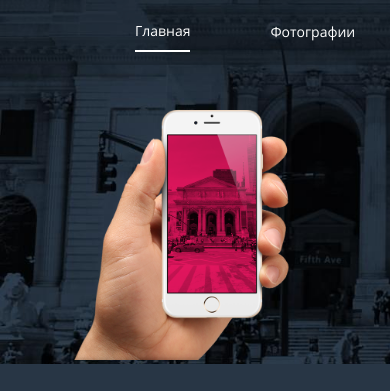
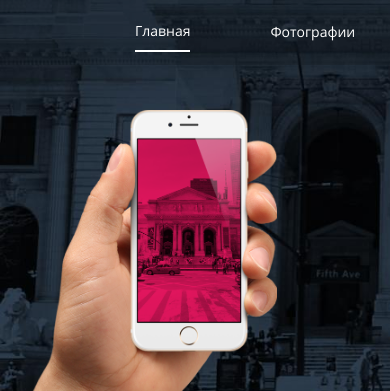
Before and after one commit to Linarka94/pink, a website: page src/index.html in a window 390 px wide. Shown: the top 391 px of the page. Drawn offline with nearby package versions, Linux system fonts and the light colour scheme; files that its build step writes are made by us from their sources; files whose address does not match are found by name; a web font is replaced by a local one.

Commit message:
Update background img in section home

```diff
--- a/src/index.html
+++ b/src/index.html
@@ -35,7 +35,6 @@
     </div>
   </header>
   <section class="home">
-    <img src="/img/iphone-6.png" class="home__iphone-img" alt="iPhone-6">
     <div class="home__wrapper">
       <div class="container">
         <div class="home__text">
--- a/src/styles/style.scss
+++ b/src/styles/style.scss
@@ -261,6 +261,32 @@ img {
   background-size: cover;
   position: relative;
 
+  @media (max-width: 480px) {
+    padding-top: 400px;
+  }
+
+  &::after {
+    content: '';
+    background-image: url('/img/iphone-6.png');
+    background-repeat: no-repeat;
+    background-size: cover;
+    background-position: center;
+    position: absolute;
+    width: 100%;
+    height: 100%;
+    bottom: 0;
+    right: 0;
+    display: block;
+
+    @media (max-width: 480px) {
+      top: 37%;
+      left: 30%;
+      transform: translate(-50%,-50%);
+      width: 320px;
+      height: 290px;
+    }
+  }
+
   &__wrapper {
     display: flex;
     justify-content: flex-start;
@@ -302,6 +328,7 @@ img {
     font-size: 50px;
     text-align: center;
     margin-top: 120px;
+    z-index: 2;
 
     @media (max-width: 768px) {
       font-size: 40px;
@@ -314,30 +341,30 @@ img {
   }
 }
 
-.home__iphone-img {
-  max-width: 68%;
-  height: 650px;
-  object-fit: none;
-  object-position: 65% 100%;
-  z-index: 1;
-  position: absolute;
-  bottom: 0;
-  right: 0;
+// .home__iphone-img {
+//   max-width: 68%;
+//   height: 650px;
+//   object-fit: none;
+//   object-position: 65% 100%;
+//   z-index: 1;
+//   position: absolute;
+//   bottom: 0;
+//   right: 0;
 
-  @media (max-width: 768px) {
-    object-fit: cover;
-    max-width: 100%;
-    height: 550px;
-    bottom: 0;
-    object-position: center;
-  }
+//   @media (max-width: 768px) {
+//     object-fit: cover;
+//     max-width: 100%;
+//     height: 550px;
+//     bottom: 0;
+//     object-position: center;
+//   }
 
-  @media (max-width: 480px) {
-    height: 250px;
-    width: 300px;
-    position: relative;
-  }
-}
+//   @media (max-width: 480px) {
+//     height: 250px;
+//     width: 300px;
+//     position: relative;
+//   }
+// }
 
 .home__download-link {
   color: #ffffff;
```
Also changed, not shown: dist/index.html, dist/styles/style.css, dist/styles/style.min.css.
